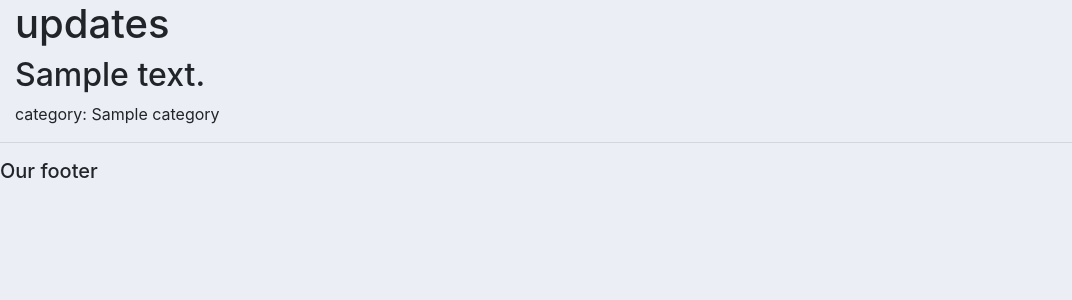
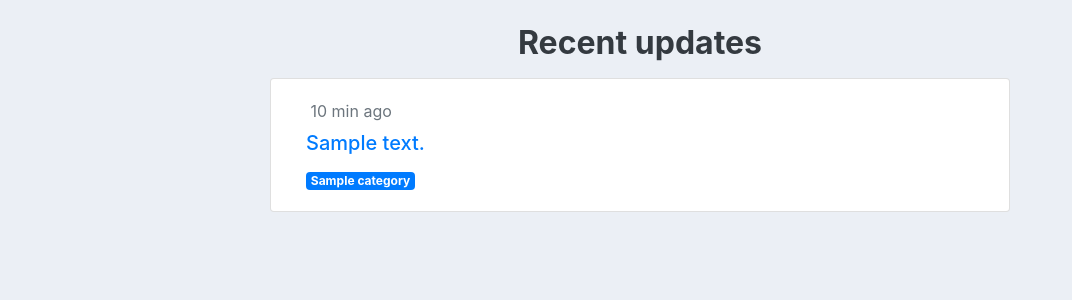
Before and after one commit to DevelopersLeague/StudNet, a Django app: page /updates/ in a window 1280 px wide. Shown: the part 56-356 px from the top of the page, without its empty margins (0-1072 px from the left). Run offline with Django 3.2, Linux system fonts and the light colour scheme; a user stored in the database is signed in; tables that the repository leaves empty hold one stand-in row (values such as "Sample post"); some libraries are stand-ins or nearby versions.

Commit message:
Add styling to update page

```diff
--- a/forum/templates/forum/main.html
+++ b/forum/templates/forum/main.html
@@ -8,6 +8,15 @@
 
 	<link rel="stylesheet" type="text/css" href="{% static '/css/main.css' %}">
 
+	<!-- font-awesome -->
+    <link
+      rel="stylesheet"
+      href="https://cdnjs.cloudflare.com/ajax/libs/font-awesome/5.14.0/css/all.min.css"
+      integrity="sha512-1PKOgIY59xJ8Co8+NE6FZ+LOAZKjy+KY8iq0G4B3CyeY6wYHN3yt9PW0XpSriVlkMXe40PTKnXrLnZ9+fkDaog=="
+      crossorigin="anonymous"
+    />
+
+
 </head>
 <body>
 	{%  include 'forum/navbar.html' %}
@@ -16,8 +25,6 @@
 
 	{% endblock %}
     </div>
-	<hr>
-	<h5>Our footer</h5>
 
 </body>
 
--- a/forum/templates/forum/updates.html
+++ b/forum/templates/forum/updates.html
@@ -1,10 +1,22 @@
 {% extends "forum/main.html" %}
     {% block content %}
-        <h1>updates</h1>
+    <div class="container">
+        <h2 class="text-dark font-weight-bold text-center mt-4">Recent updates</h2>
+        <!-- update card starts here -->
         {% for update in updates %}
-            <div class="update">
-                <h2>{{update.update_text}}</h2>
-                <p>category: {{update.category_id}}</p>
+        <div class="card my-3 col-md-8 mx-auto">
+
+            <div class="card-body">
+                <div class="text-muted h7 mb-2"> <i class="fa fa-clock-o"></i> 10 min ago</div>
+                <a class="card-link" href="">
+                    <h5 class="card-title"> {{update.update_text}}</h5>
+                </a>
+                <div>
+                    <span class="badge badge-primary">{{update.category_id}}</span>
+                </div>
             </div>
+        </div>
         {% endfor %}
+    </div>
+    </div>
     {% endblock %}
```
